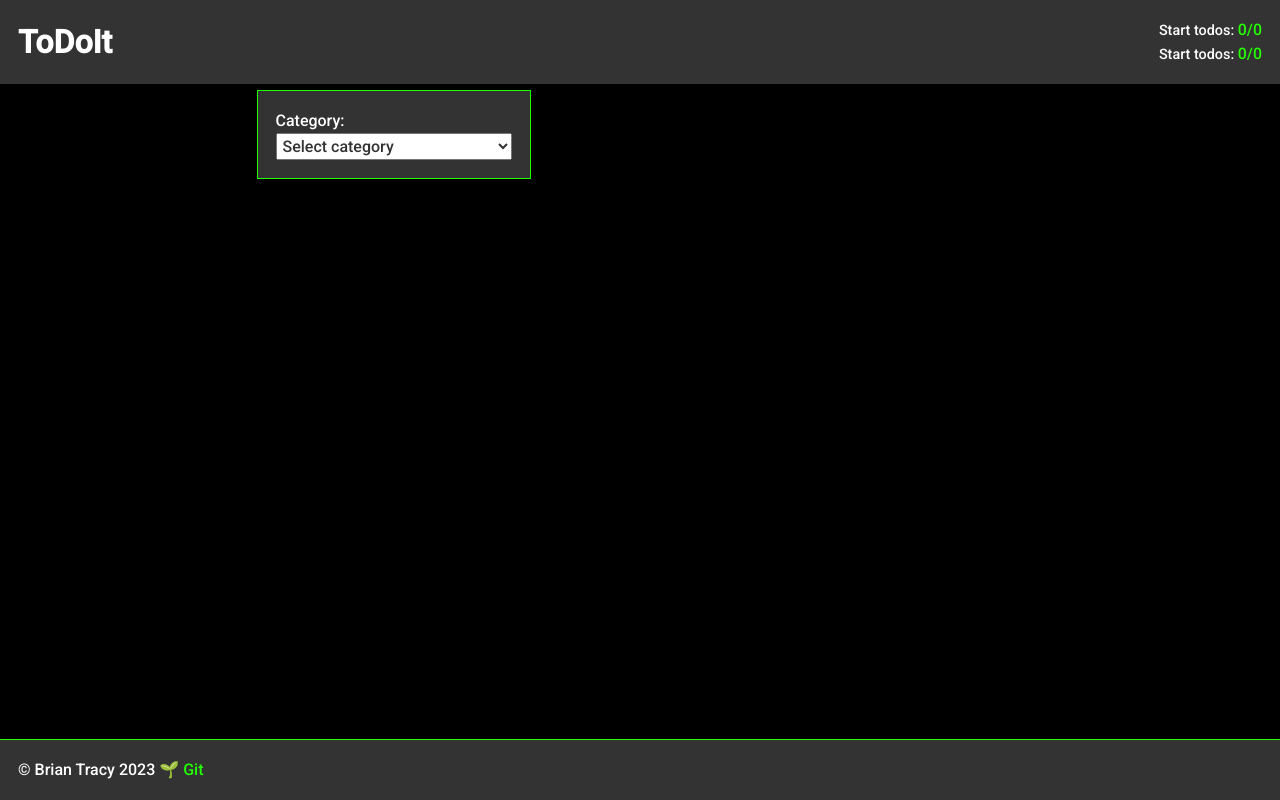
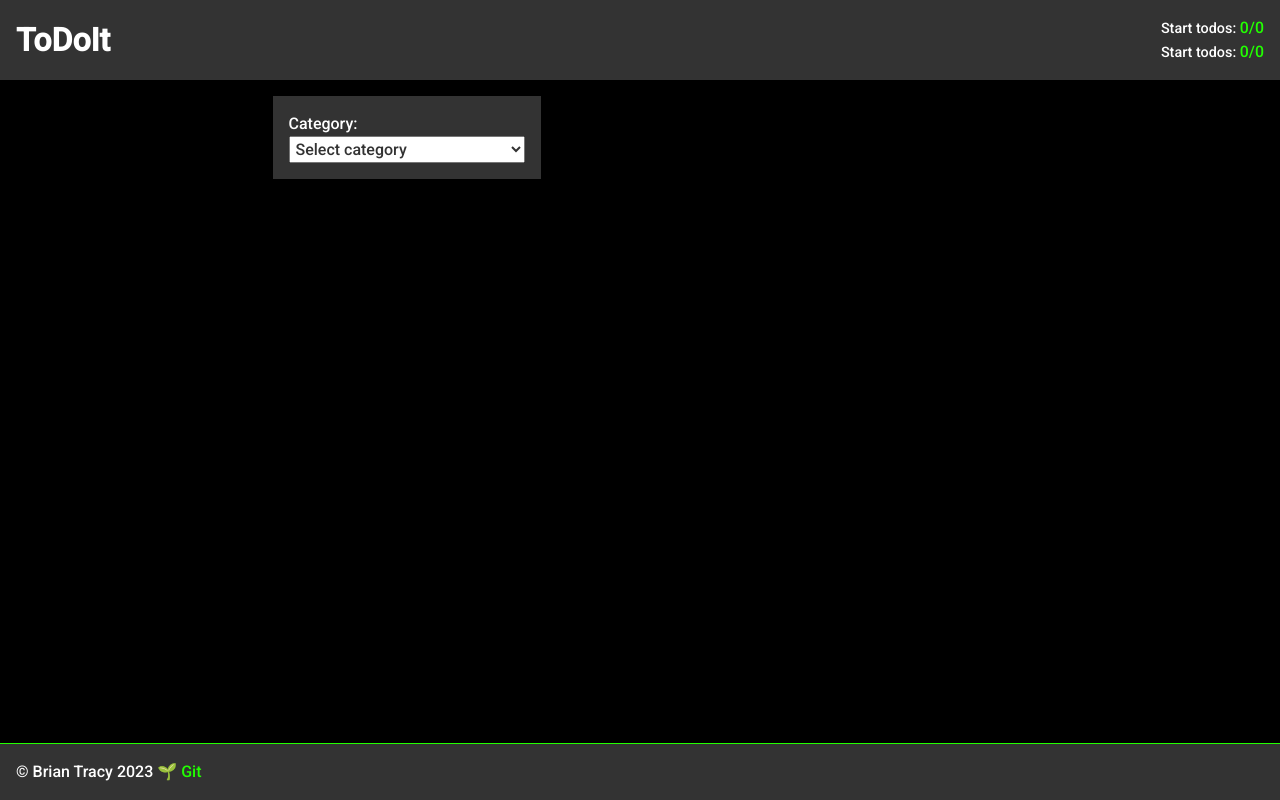
Before and after one commit to bravotango/todoit, a React (Create React App) app: page / in a window 1280 px wide. Built offline with nearby package versions, Linux system fonts and the light colour scheme.

Commit message:
More tight - CSS & simple

```diff
--- a/src/components/Categories.tsx
+++ b/src/components/Categories.tsx
@@ -20,7 +20,6 @@ const Categories: React.FC<props> = ({
   const [newCategory, setNewCategory] = useState('');
 
   useEffect(() => {
-    console.log('sorting');
     const updatedCategories = [...categories, category];
     setCategories(
       Array.from(new Set(updatedCategories.map((c) => c))).sort((a, b) => {
--- a/src/index.css
+++ b/src/index.css
@@ -84,10 +84,18 @@ body .App {
   -webkit-box-direction: normal;
       -ms-flex-direction: column;
           flex-direction: column;
-  margin-bottom: -36px;
 }
 
-body .header {
+body .App form input[type='text'],
+body .App form input[type='email'],
+body .App form input[type='password'],
+body .App form select,
+body .App form textarea {
+  height: 40px;
+}
+
+body .App .header {
+  z-index: 1;
   display: -webkit-box;
   display: -ms-flexbox;
   display: flex;
@@ -101,23 +109,31 @@ body .header {
   top: 0;
   right: 0;
   width: 100%;
-  min-height: 36px;
-  padding: 18px;
+  min-height: 32px;
+  padding: 16px;
   background-color: #333;
   color: #fff;
 }
 
-body .header h2 {
+@media only screen and (max-width: 767px) and (orientation: landscape) {
+  body .App .header .header {
+    min-height: 16px;
+    font-size: 90%;
+  }
+}
+
+body .App .header h2 {
   font-size: 90%;
   font-weight: lighter;
 }
 
-body .header h2 span {
+body .App .header h2 span {
   font-size: 110%;
   color: #22ff01;
 }
 
-body .main-content {
+body .App .main-content {
+  z-index: 0;
   -webkit-box-pack: justify;
       -ms-flex-pack: justify;
           justify-content: space-between;
@@ -125,7 +141,7 @@ body .main-content {
   -webkit-box-align: start;
       -ms-flex-align: start;
           align-items: flex-start;
-  top: 90px;
+  top: 80px;
   display: -webkit-box;
   display: -ms-flexbox;
   display: flex;
@@ -133,11 +149,13 @@ body .main-content {
   -webkit-box-direction: normal;
       -ms-flex-direction: row;
           flex-direction: row;
+  padding: 16px;
   width: 767px;
+  margin-bottom: 64px;
 }
 
 @media only screen and (max-width: 767px) {
-  body .main-content {
+  body .App .main-content {
     width: 389px;
     -webkit-box-orient: vertical;
     -webkit-box-direction: normal;
@@ -146,25 +164,23 @@ body .main-content {
   }
 }
 
-body .main-content label {
+body .App .main-content label {
   display: block;
 }
 
-body .main-content button {
+body .App .main-content button {
   cursor: pointer;
   font-family: 'Roboto';
-  font-size: 80%;
   padding: 2px;
-  min-width: 72px;
-  height: 31.5px;
+  min-width: 64px;
 }
 
-body .main-content button .active {
+body .App .main-content button .active {
   background-color: blue;
 }
 
-body .main-content input,
-body .main-content select {
+body .App .main-content input,
+body .App .main-content select {
   font-family: 'Roboto';
   color: #333;
   font-size: 100%;
@@ -172,14 +188,13 @@ body .main-content select {
   padding: 2px;
 }
 
-body .main-content input option.add,
-body .main-content select option.add {
+body .App .main-content input option.add,
+body .App .main-content select option.add {
   background-color: #333;
   color: #fff;
 }
 
-body .main-content .formContainer {
-  border: 1px solid #22ff01;
+body .App .main-content .formContainer {
   margin: 0 0 2px 0;
   display: -webkit-box;
   display: -ms-flexbox;
@@ -191,20 +206,21 @@ body .main-content .formContainer {
       -ms-flex-align: end;
           align-items: flex-end;
   background-color: #333;
-  min-height: 54px;
-  padding: 18px;
+  min-height: 48px;
+  padding: 16px;
+  width: 100%;
 }
 
-body .main-content .line-through {
+body .App .main-content .line-through {
   text-decoration: line-through;
 }
 
-body .main-content ul {
+body .App .main-content ul {
   margin: 0 0 0 spacer;
   padding: 0;
 }
 
-body .main-content ul li {
+body .App .main-content ul li {
   list-style-type: none;
   display: -webkit-box;
   display: -ms-flexbox;
@@ -219,7 +235,7 @@ body .main-content ul li {
   border-top: 1px dashed #333;
 }
 
-body .main-content ul li .clickable {
+body .App .main-content ul li .clickable {
   cursor: pointer;
   max-width: 50%;
   -webkit-box-flex: 1;
@@ -227,22 +243,22 @@ body .main-content ul li .clickable {
           flex-grow: 1;
 }
 
-body .footer {
+body .App .footer {
   position: fixed;
   bottom: 0;
   left: 0;
   width: 100%;
-  padding: 18px;
+  padding: 16px;
   background-color: #333;
   color: #fff;
   border-top: 1px solid #22ff01;
 }
 
-body .footer a {
+body .App .footer a {
   color: #22ff01;
 }
 
-body code {
+body .App code {
   font-family: source-code-pro, Menlo, Monaco, Consolas, 'Courier New', monospace;
 }
 /*# sourceMappingURL=index.css.map */
--- a/src/index.scss
+++ b/src/index.scss
@@ -60,8 +60,9 @@ a {
 }
 
 /* Variables */
-$spacer: 18px;
+$spacer: 16px;
 $spacerSmall: 2px;
+$formElementHeight: 32px;
 $colorText: #fff;
 $colorAccent: rgb(34, 255, 1);
 $colorPrimaryFocus: blue;
@@ -85,9 +86,20 @@ body {
   .App {
     display: flex;
     flex-direction: column;
-    margin-bottom: $spacer * -2;
+    $formElementHeight: 40px;
+
+    form {
+      input[type='text'],
+      input[type='email'],
+      input[type='password'],
+      select,
+      textarea {
+        height: $formElementHeight;
       }
+    }
+
     .header {
+      z-index: 1;
       display: flex;
       justify-content: space-between;
       align-items: center;
@@ -99,6 +111,14 @@ body {
       padding: $spacer;
       background-color: $colorSoftDark;
       color: #fff;
+      border-bottom: : 1px solid $colorAccent;
+      @media only screen and (max-width: $tabletWidth) and (orientation: landscape) {
+        .header {
+          min-height: $spacer;
+
+          font-size: 90%;
+        }
+      }
 
       h2 {
         font-size: 90%;
@@ -110,14 +130,16 @@ body {
       }
     }
     .main-content {
+      z-index: 0;
       justify-content: space-between;
       position: relative;
       align-items: flex-start;
       top: $spacer * 5;
       display: flex;
       flex-direction: row;
-
+      padding: $spacer;
       width: $tabletWidth;
+      margin-bottom: $spacer * 4;
       @media only screen and (max-width: $tabletWidth) {
         width: $mobileWidth;
         flex-direction: column;
@@ -128,10 +150,9 @@ body {
       button {
         cursor: pointer;
         font-family: 'Roboto';
-      font-size: 80%;
+
         padding: $spacerSmall;
         min-width: $spacer * 4;
-      height: $spacer * 1.75;
         .active {
           background-color: $colorPrimaryFocus;
         }
@@ -142,7 +163,6 @@ body {
         color: $colorSoftDark;
         font-size: 100%;
         width: 100%;
-
         padding: $spacerSmall;
         option {
           &.add {
@@ -152,7 +172,6 @@ body {
         }
       }
       .formContainer {
-      border: 1px solid $colorAccent;
         margin: 0 0 $spacerSmall 0;
         display: flex;
         justify-content: center;
@@ -160,6 +179,7 @@ body {
         background-color: $colorSoftDark;
         min-height: $spacer * 3;
         padding: $spacer;
+        width: 100%;
       }
 
       .line-through {
@@ -203,3 +223,4 @@ body {
         monospace;
     }
   }
+}
```
Also changed, not shown: 1 other file (tests, documents, lock files or other folders). Lines whose indentation alone changed are shown as unchanged.
